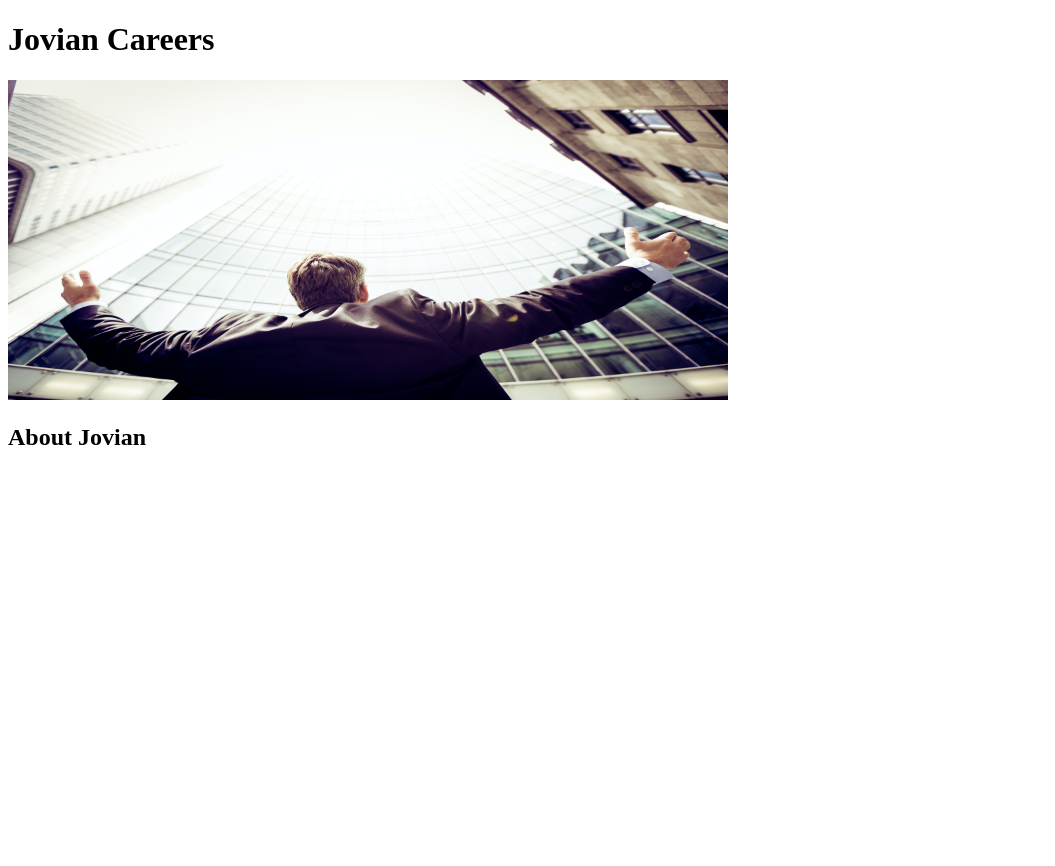
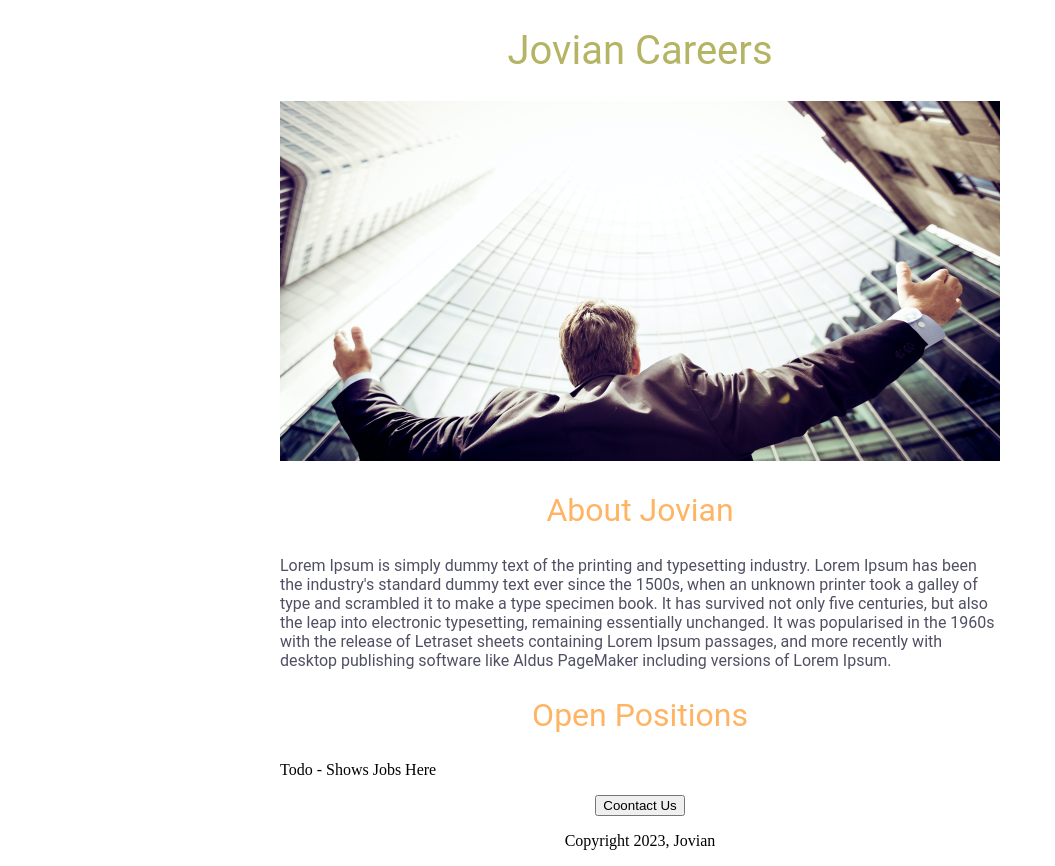
Before and after one commit to sahilsao/career-website, a Flask app: page / in a window 1280 px wide. Shown: the whole page, without its empty margins (0-1055 px from the left). Before the commit the page ends 445 px from the top, so only its background shows below. Run offline with Flask 3, Linux system fonts and the light colour scheme.

Commit message:
added html, css

```diff
--- a/templates/home.html
+++ b/templates/home.html
@@ -4,13 +4,53 @@
     <title>
       Jovian Careers
     </title>
+    <style>
+      h1{
+        font-size: 40px;
+        font-family: Roboto;
+        font-weight: normal;
+        color: rgb(180, 180, 100);
+        text-align: center;
+      }
+
+      #banner{
+        width: 100%;
+        height: 360px;
+        object-fit: cover;
+      }
+
+      h2{
+        font-family: Roboto;
+        font-size: 32px;
+         font-weight: normal;
+        color: rgb(255, 180, 100);
+        text-align: center;
+      }
+
+      .bodytext{
+        font-family: Roboto;          color: rgb(80, 80, 100);
+
+      }
+      #container{
+        max-width: 720px;
+        margin: 0 auto 0 auto;
+      }
+    </style>
   </head>
   <body>
+    <div id="container">
    <h1>Jovian Careers</h1>
-    <img src = "static/banner.jpg" height = "320" width = "720">
+    <img id="banner" src = "static/banner.jpg">
     <h2>About Jovian</h2>
-    <p>
-
+    <p class="bodytext">
+      Lorem Ipsum is simply dummy text of the printing and typesetting industry. Lorem Ipsum has been the industry's standard dummy text ever since the 1500s, when an unknown printer took a galley of type and scrambled it to make a type specimen book. It has survived not only five centuries, but also the leap into electronic typesetting, remaining essentially unchanged. It was popularised in the 1960s with the release of Letraset sheets containing Lorem Ipsum passages, and more recently with desktop publishing software like Aldus PageMaker including versions of Lorem Ipsum.
     </p>
+    <h2>Open Positions</h2>
+    <p>Todo - Shows Jobs Here</p>
+      <div style="text-align: center;">
+    <button>Coontact Us</button>
+        <p>Copyright 2023, Jovian</p>
+      </div>
+      </div>
   </body>
 </html>
```
